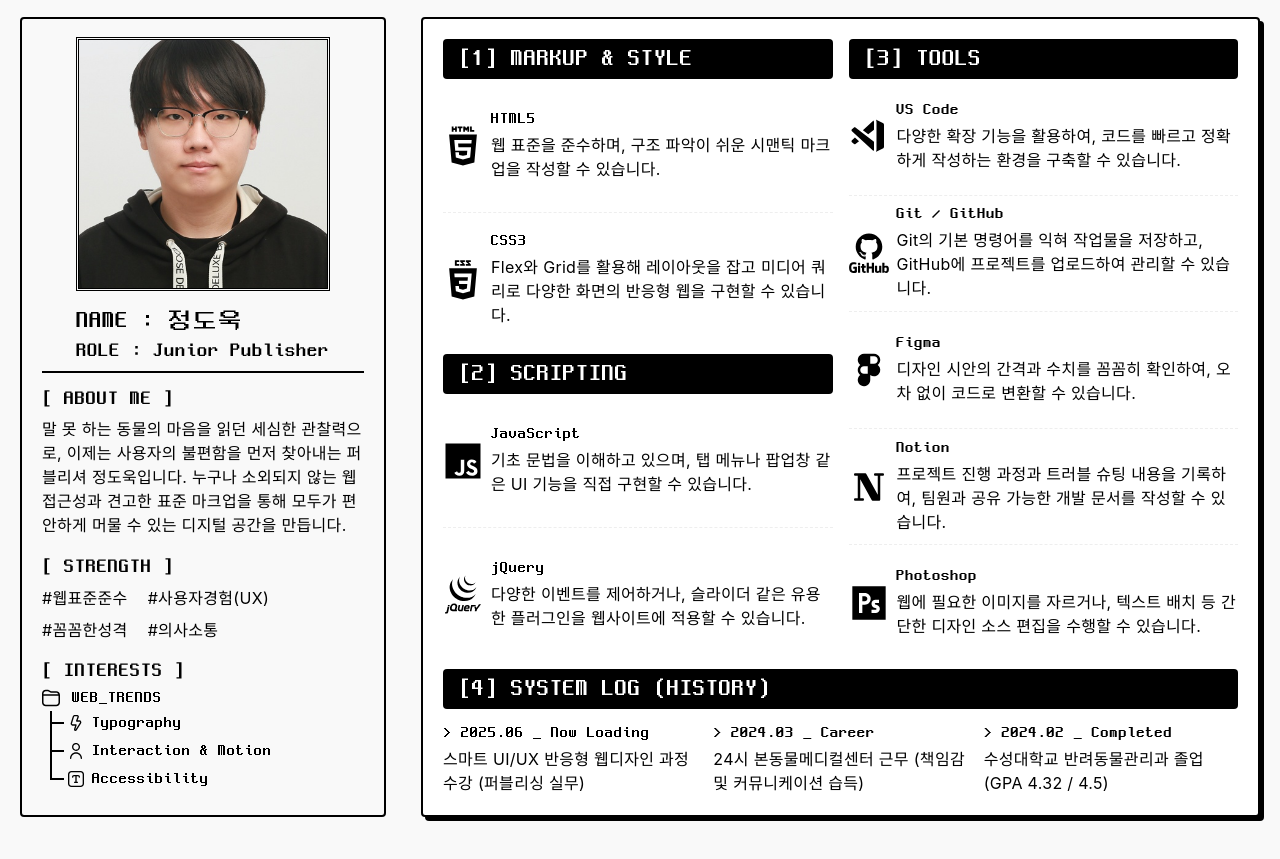
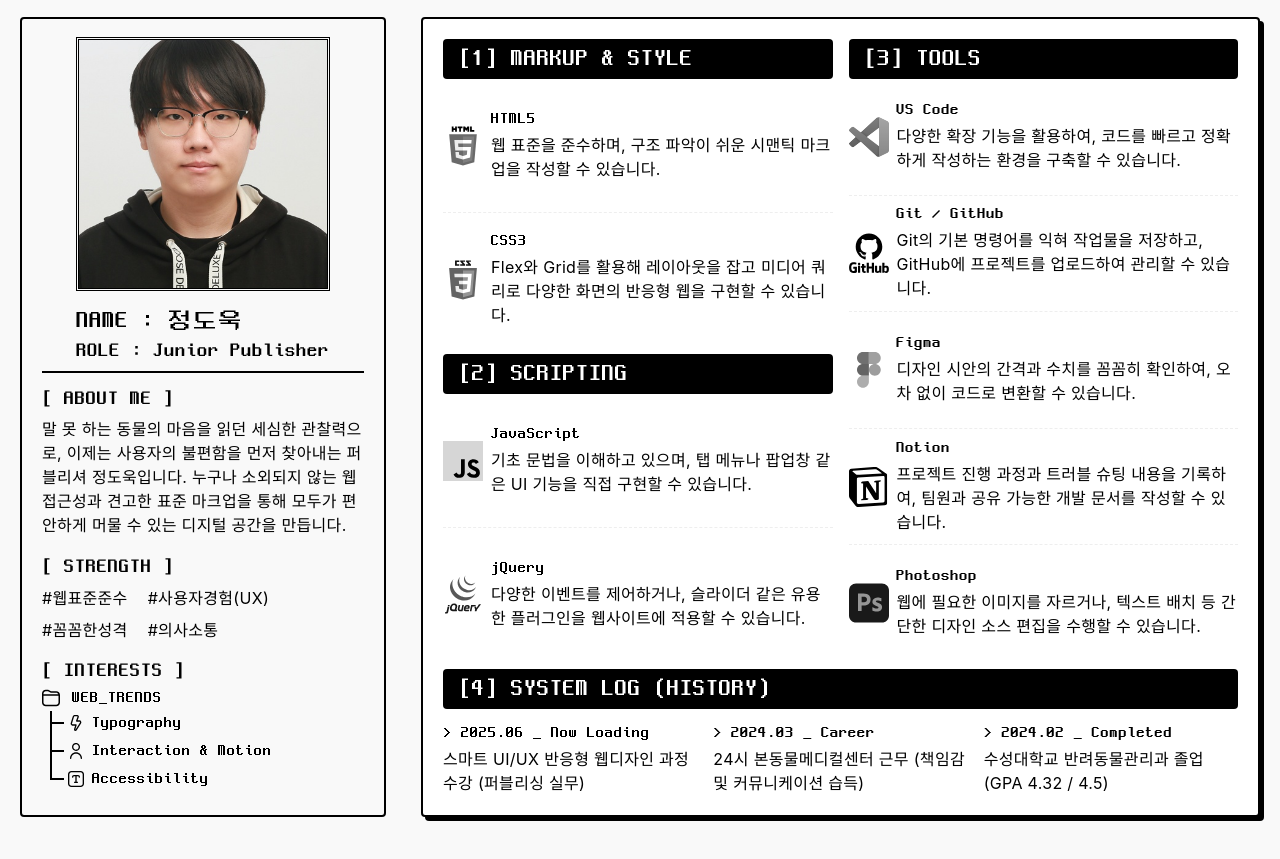
Before and after one commit to ywjjdy0330-lang/PORTFOLIO, a plain HTML site: page index.html in a window 1280 px wide. Shown: the part 943-1802 px from the top of the page. Drawn offline with Linux system fonts and the light colour scheme.

Commit message:
2025-12-04 수정본2

```diff
--- a/css/style.css
+++ b/css/style.css
@@ -542,6 +542,13 @@ header .header_i nav ul li a.active {
   width: 40px;
   flex-shrink: 0;
   margin-right: 8px;
+  filter: grayscale(100%);
+  transition: 0.3s;
+}
+
+#aboutme .aboutme_i .am_box .skill .box .item_box .item:hover .icon {
+  filter: grayscale(0%);
+  transform: scale(1.1);
 }
 
 #portfolio {
--- a/index.html
+++ b/index.html
@@ -19,6 +19,7 @@
 </head>
 
 <body>
+  <div class="progress-bar"></div>
   <!-- header -->
   <header>
     <div class="header_i">
@@ -137,14 +138,14 @@
             <h2>[1] MARKUP & STYLE</h2>
             <div class="item_box">
               <div class="item">
-                <div class="icon"><img src="./img/html5.svg" alt="html5"></div>
+                <div class="icon"><img src="./img/html5_c.svg" alt="html5"></div>
                 <div class="text">
                   <h3>HTML5</h3>
                   <p>웹 표준을 준수하며, 구조 파악이 쉬운 시맨틱 마크업을 작성할 수 있습니다.</p>
                 </div>
               </div>
               <div class="item">
-                <div class="icon"><img src="./img/css3.svg" alt="css3"></div>
+                <div class="icon"><img src="./img/css3_c.svg" alt="css3"></div>
                 <div class="text">
                   <h3>CSS3</h3>
                   <p>Flex와 Grid를 활용해 레이아웃을 잡고 미디어 쿼리로 다양한 화면의 반응형 웹을 구현할 수 있습니다.</p>
@@ -156,14 +157,14 @@
             <h2>[2] SCRIPTING</h2>
             <div class="item_box">
               <div class="item">
-                <div class="icon"><img src="./img/java.svg" alt="javascript"></div>
+                <div class="icon"><img src="./img/java_c.svg" alt="javascript"></div>
                 <div class="text">
                   <h3>JavaScript</h3>
                   <p>기초 문법을 이해하고 있으며, 탭 메뉴나 팝업창 같은 UI 기능을 직접 구현할 수 있습니다.</p>
                 </div>
               </div>
               <div class="item">
-                <div class="icon"><img src="./img/jquery.svg" alt="jquery"></div>
+                <div class="icon"><img src="./img/jquery_c.svg" alt="jquery"></div>
                 <div class="text">
                   <h3>jQuery</h3>
                   <p>다양한 이벤트를 제어하거나, 슬라이더 같은 유용한 플러그인을 웹사이트에 적용할 수 있습니다.</p>
@@ -175,7 +176,7 @@
             <h2>[3] TOOLS</h2>
             <div class="item_box">
               <div class="item">
-                <div class="icon"><img src="./img/vscode.svg" alt="vscode"></div>
+                <div class="icon"><img src="./img/vscode_c.svg" alt="vscode"></div>
                 <div class="text">
                   <h3>VS Code</h3>
                   <p>다양한 확장 기능을 활용하여, 코드를 빠르고 정확하게 작성하는 환경을 구축할 수 있습니다.</p>
@@ -189,21 +190,21 @@
                 </div>
               </div>
               <div class="item">
-                <div class="icon"><img src="./img/figma.svg" alt="figma"></div>
+                <div class="icon"><img src="./img/figma_c.svg" alt="figma"></div>
                 <div class="text">
                   <h3>Figma</h3>
                   <p>디자인 시안의 간격과 수치를 꼼꼼히 확인하여, 오차 없이 코드로 변환할 수 있습니다.</p>
                 </div>
               </div>
               <div class="item">
-                <div class="icon"><img src="./img/notion.svg" alt="notion"></div>
+                <div class="icon"><img src="./img/notion_c.svg" alt="notion"></div>
                 <div class="text">
                   <h3>Notion</h3>
                   <p>프로젝트 진행 과정과 트러블 슈팅 내용을 기록하여, 팀원과 공유 가능한 개발 문서를 작성할 수 있습니다.</p>
                 </div>
               </div>
               <div class="item">
-                <div class="icon"><img src="./img/photoshop.svg" alt="github"></div>
+                <div class="icon"><img src="./img/photoshop_c.svg" alt="github"></div>
                 <div class="text">
                   <h3>Photoshop</h3>
                   <p>웹에 필요한 이미지를 자르거나, 텍스트 배치 등 간단한 디자인 소스 편집을 수행할 수 있습니다.</p>
```
Also changed, not shown: img/css3_c.svg (added), img/figma_c.svg (added), img/html5_c.svg (added), img/java_c.svg (added), img/jquery_c.svg (added), img/notion_c.svg (added), img/photoshop_c.svg (added), img/vscode_c.svg (added).
